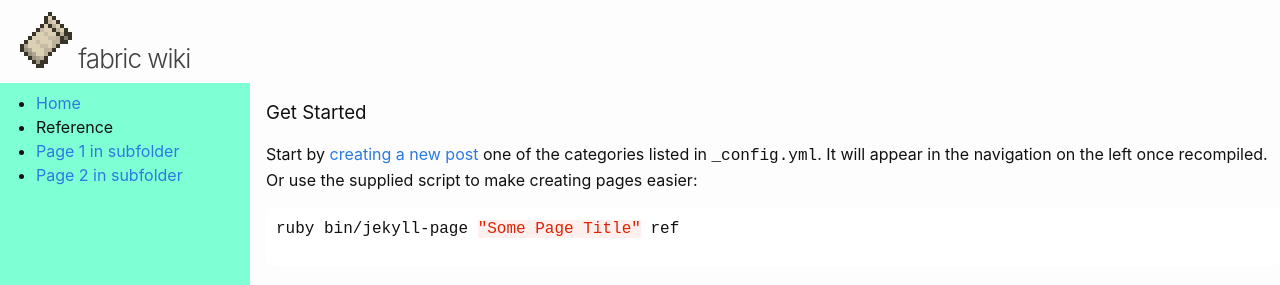
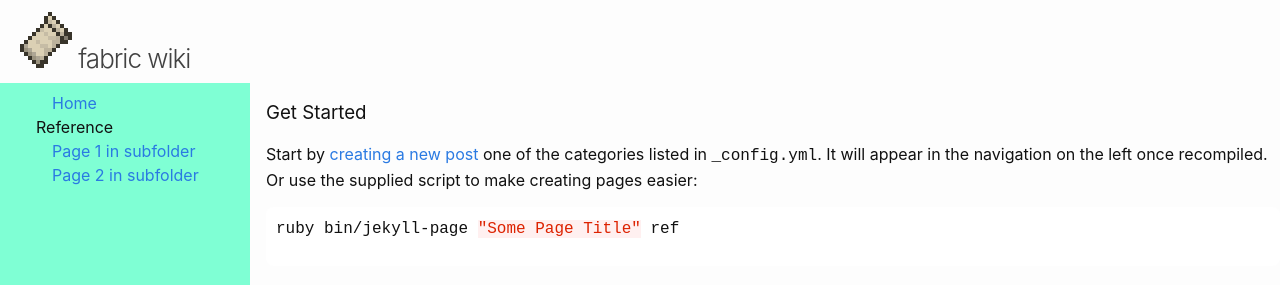
Before and after one commit to CottonMC/Wiki, a Jekyll site: the page built from index.md, in a window 1280 px wide. Shown: the top 285 px of the page. Built offline with Jekyll 4.4.1, drawn with Linux system fonts in a browser that asks for light colours.

Commit message:
navbar update

```diff
--- a/_includes/navigation.html
+++ b/_includes/navigation.html
@@ -1,4 +1,4 @@
-<ul class="nav nav-pills nav-stacked">
+<ul class="nav">
 
     {% if page.url == site.baseurl %}
         <li class="active"><a href="{{ site.baseurl }}/">Home</a></li>
--- a/css/main.css
+++ b/css/main.css
@@ -77,10 +77,10 @@ footer{
 /**
  * SIDEBAR
  */
-nav > li{
+.nav > li{
    display:block;
    margin-left: 1rem;
 }
-nav > li.nav-header{
+.nav > li.nav-header{
     margin-left: 0;
  }
```
